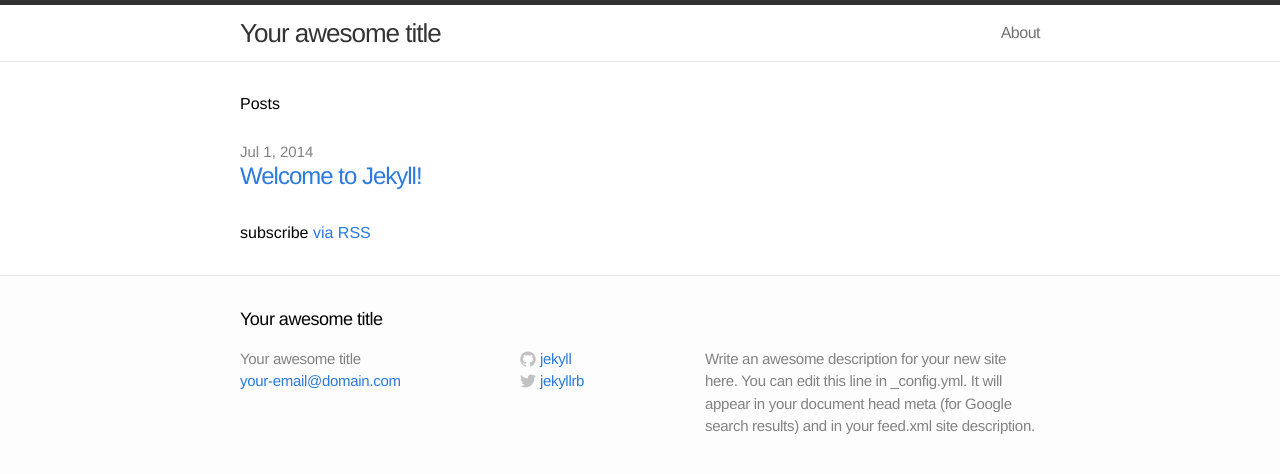
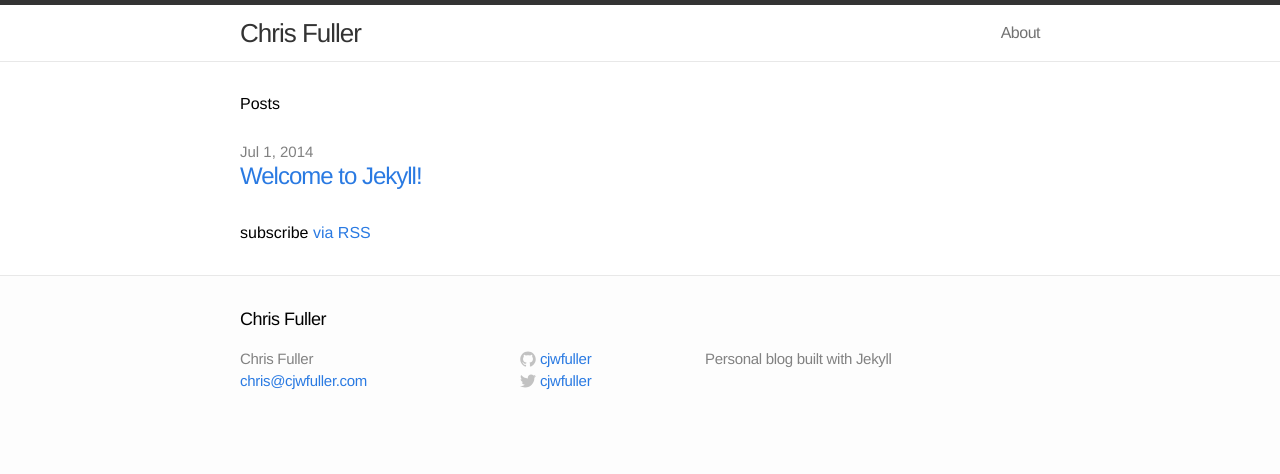
Before and after one commit to cjwfuller/cjwfuller.github.io, a Jekyll site: the page built from index.html, in a window 1280 px wide. Shown: the top 474 px of the page. Built offline with Jekyll 4.4.1, drawn with Linux system fonts in a browser that asks for light colours.

Commit message:
replace default config with personalised config

```diff
--- a/_config.yml
+++ b/_config.yml
@@ -1,11 +1,11 @@
 # Site settings
-title: Your awesome title
-email: your-email@domain.com
-description: "Write an awesome description for your new site here. You can edit this line in _config.yml. It will appear in your document head meta (for Google search results) and in your feed.xml site description."
+title: Chris Fuller
+email: chris@cjwfuller.com
+description: "Personal blog built with Jekyll"
 baseurl: ""
-url: "http://yourdomain.com"
-twitter_username: jekyllrb
-github_username:  jekyll
+url: "http://cjwfuller.github.io"
+twitter_username: cjwfuller
+github_username:  cjwfuller
 
 # Build settings
 markdown: kramdown
```
